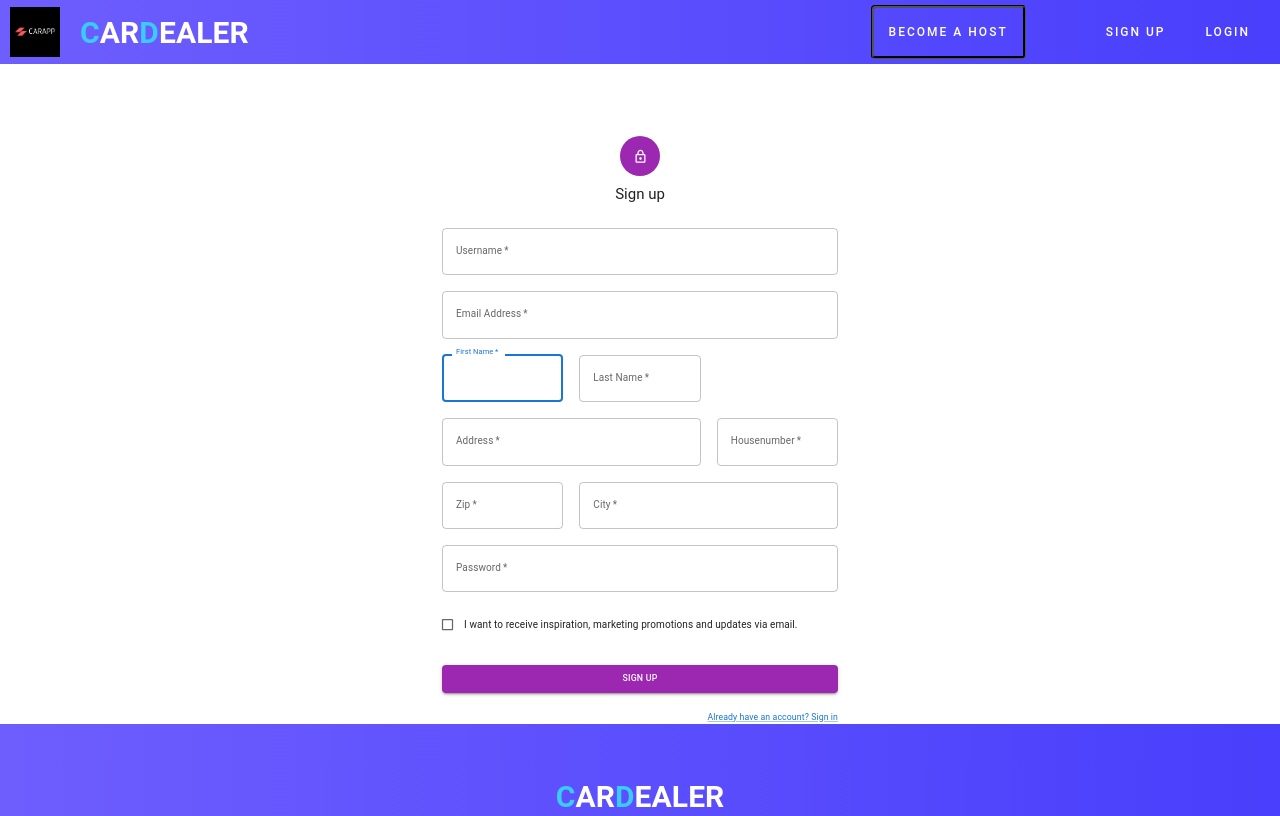
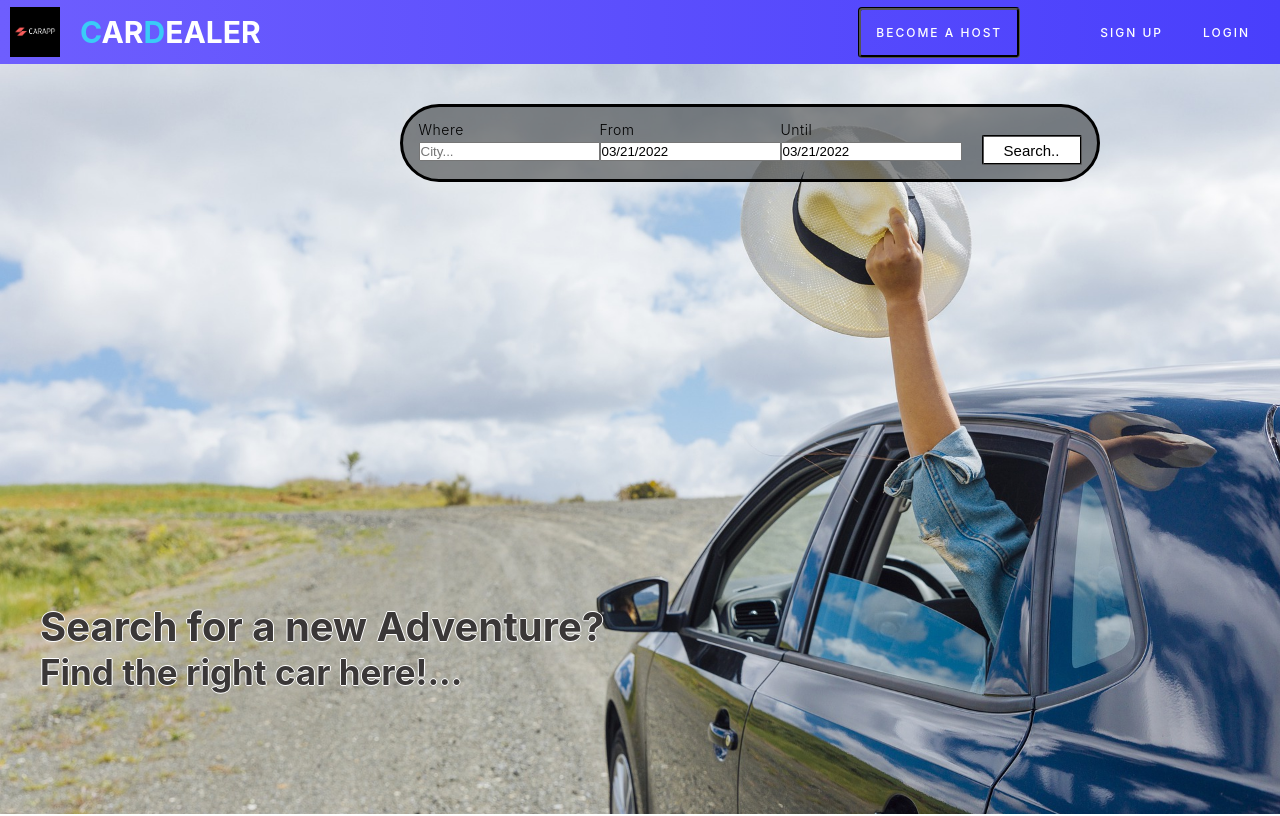
Before and after one commit to MarcelWestp/car-app-frontend, a React (Create React App) app: page / in a window 1280 px wide. Shown: the top 816 px of the page. Built offline with nearby package versions, Linux system fonts and the light colour scheme.

Commit message:
add router

```diff
--- a/package.json
+++ b/package.json
@@ -21,6 +21,7 @@
     "react-datepicker": "^4.7.0",
     "react-dom": "^17.0.2",
     "react-redux": "^7.2.6",
+    "react-router-dom": "^6.2.2",
     "react-scripts": "5.0.0",
     "redux": "^4.1.2",
     "redux-thunk": "^2.4.1",
--- a/src/App.tsx
+++ b/src/App.tsx
@@ -1,13 +1,20 @@
-import './App.css';
-import Header from './components/header/header'
-import Footer from './components/footer/footer'
-import Landingpage from './pages/landingpage'
-import Signup from './pages/signup'
+import { BrowserRouter, Routes, Route } from "react-router-dom";
+import "./App.css";
+import Header from "./components/header/header";
+import Footer from "./components/footer/footer";
+import Landingpage from "./pages/landingpage";
+import Signup from "./pages/signup";
 
 function App() {
   return (
     <div className="App">
-      <Signup />
+      <BrowserRouter>
+        <Routes>
+          <Route path="/"  element={ <Landingpage />} />
+          <Route path="signup" element={ <Signup />} />
+        </Routes>
+      </BrowserRouter>
+      ,
     </div>
   );
 }
```
Also changed, not shown: 1 other file (tests, documents, lock files or other folders).
